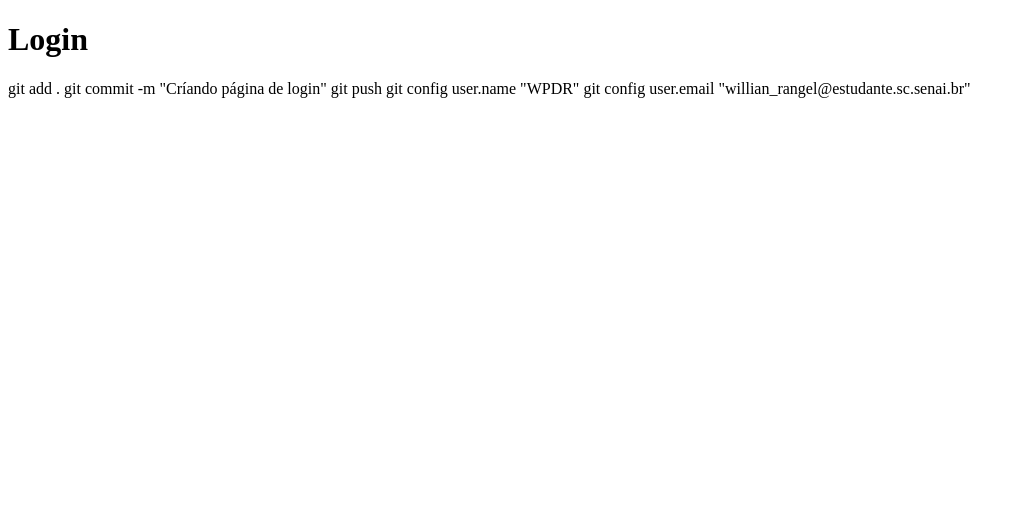
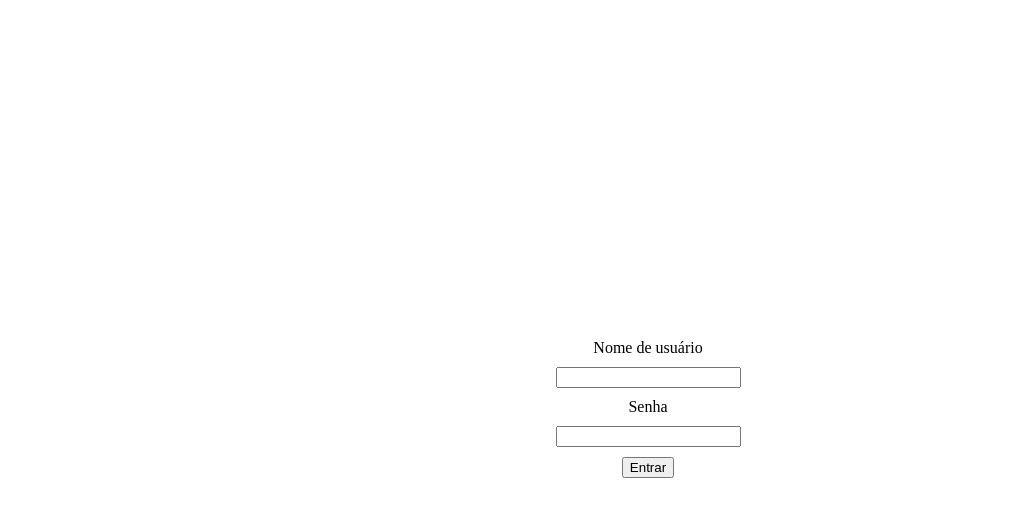
Before and after one commit to WPDR/login-html, a plain HTML site: page index.html in a window 1280 px wide. Shown: the whole page, without its empty margins (0-1025 px from the left). Drawn offline with Linux system fonts and the light colour scheme.

Commit message:
Críando página de login

```diff
--- a/index.html
+++ b/index.html
@@ -3,14 +3,24 @@
 <head>
     <meta charset="UTF-8">
     <meta name="viewport" content="width=device-width, initial-scale=1.0">
+    <link rel="stylesheet" href="style.css">
     <title>Document</title>
 </head>
 <body>
-    <h1>Login</h1>
+
+      <div id="container">
+        <label for="usuario">Nome de usuário</label>
+        <input id="usuario" type="text">
+        <label for="senha">Senha</label>
+        <input id="senha" type="text">
+        <button>Entrar</button>
+      </div>
+
+     <!-- <h1>Login</h1>
     git add .
     git commit -m "Críando página de login"
     git push
     git config user.name "WPDR"
-    git config user.email "willian_rangel@estudante.sc.senai.br"
+    git config user.email "willian_rangel@estudante.sc.senai.br"  -->
 </body>
 </html>
--- /dev/null
+++ b/style.css
@@ -0,0 +1,10 @@
+
+#container{
+    height: 100vh;
+    width: 100vw;
+    display: flex;
+    flex-direction: column;
+    justify-content: center;
+    align-items: center;
+    gap: 10px;
+}
```
